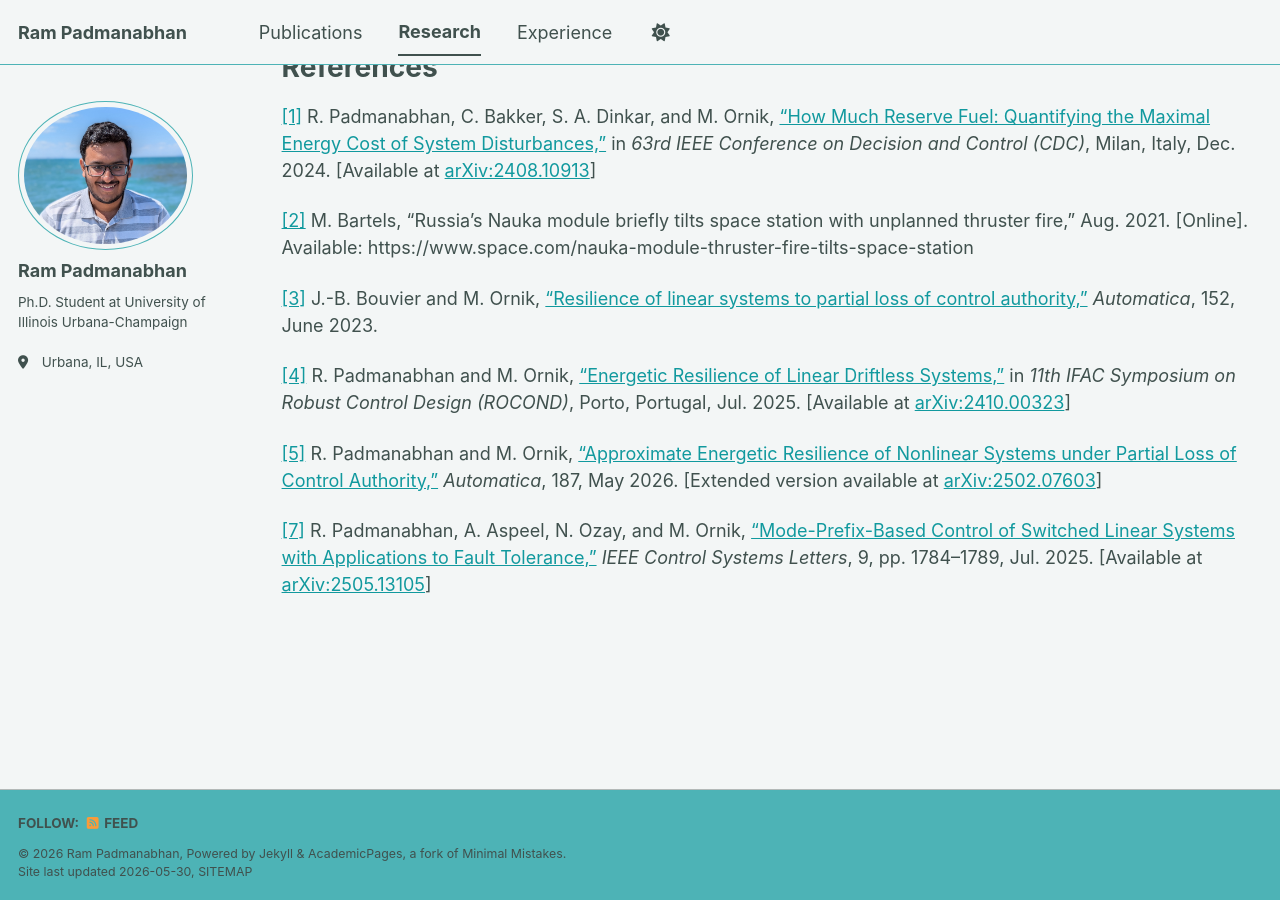
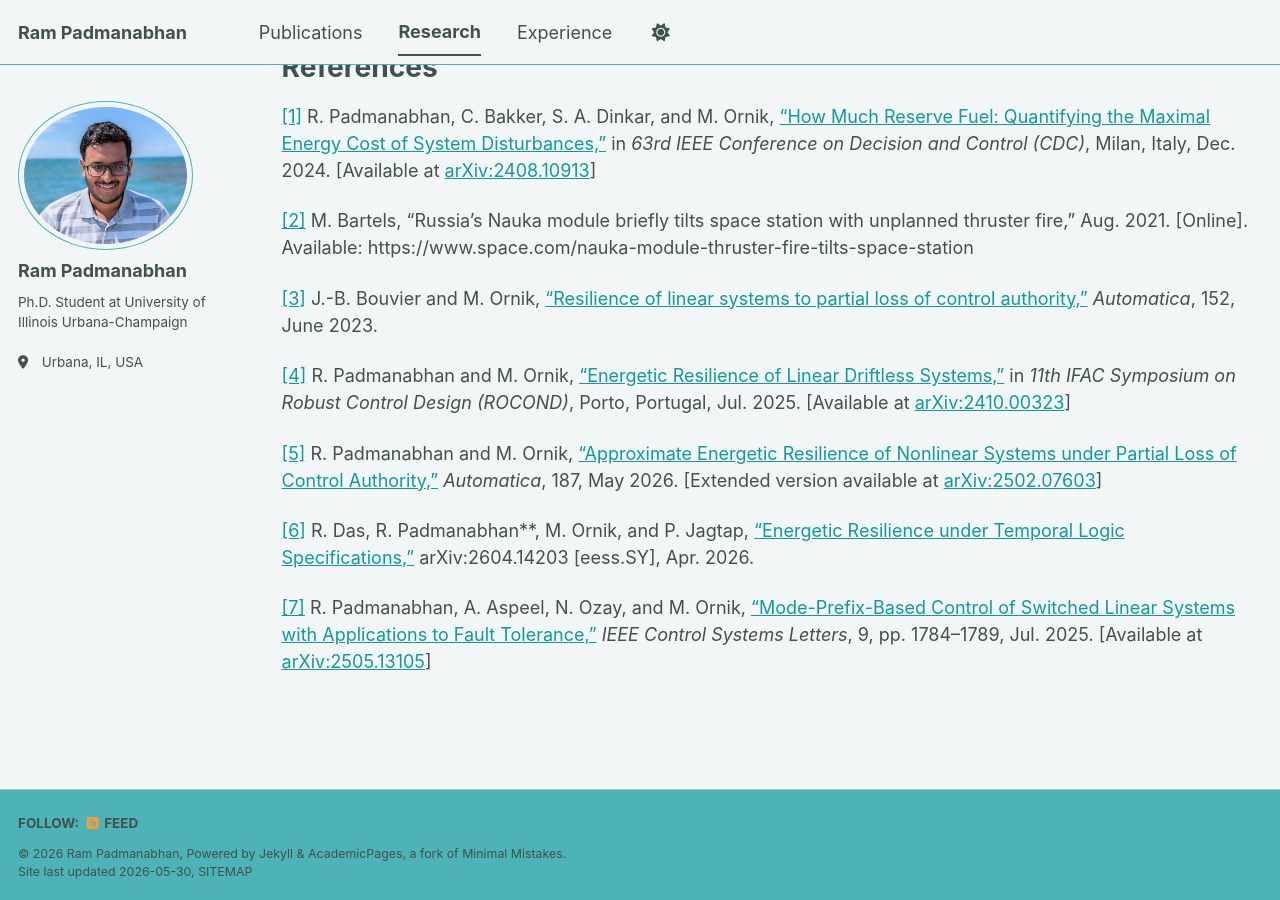
Before and after one commit to ram-p/ram-p.github.io, a Jekyll site: the page built from _pages/research.md, in a window 1280 px wide and 900 px high, scrolled down 5046 px. Built offline with Jekyll 4.4.1, drawn with Linux system fonts in a browser that asks for light colours; a script bundle is joined from its source files by our own code; library files that are not in the unit come from our copies.

Commit message:
Update research.md

```diff
--- a/_pages/research.md
+++ b/_pages/research.md
@@ -99,5 +99,8 @@ R. Padmanabhan and M. Ornik, ["Energetic Resilience of Linear Driftless Systems,
 <a id="5">[5]</a>
 R. Padmanabhan and M. Ornik, ["Approximate Energetic Resilience of Nonlinear Systems under Partial Loss of Control Authority,"](https://www.sciencedirect.com/science/article/pii/S0005109826000828) _Automatica_, 187, May 2026. \[Extended version available at [arXiv:2502.07603](https://arxiv.org/abs/2502.07603)\]
 
+<a id="6">[6]</a>
+R. Das, R. Padmanabhan**, M. Ornik, and P. Jagtap, ["Energetic Resilience under Temporal Logic Specifications,"](https://arxiv.org/abs/2604.14203) arXiv:2604.14203 [eess.SY], Apr. 2026.
+
 <a id="7">[7]</a>
 R. Padmanabhan, A. Aspeel, N. Ozay, and M. Ornik, ["Mode-Prefix-Based Control of Switched Linear Systems with Applications to Fault Tolerance,"](https://ieeexplore.ieee.org/document/11036760) _IEEE Control Systems Letters_, 9, pp. 1784--1789, Jul. 2025. \[Available at [arXiv:2505.13105](https://arxiv.org/abs/2505.13105)\]
```
